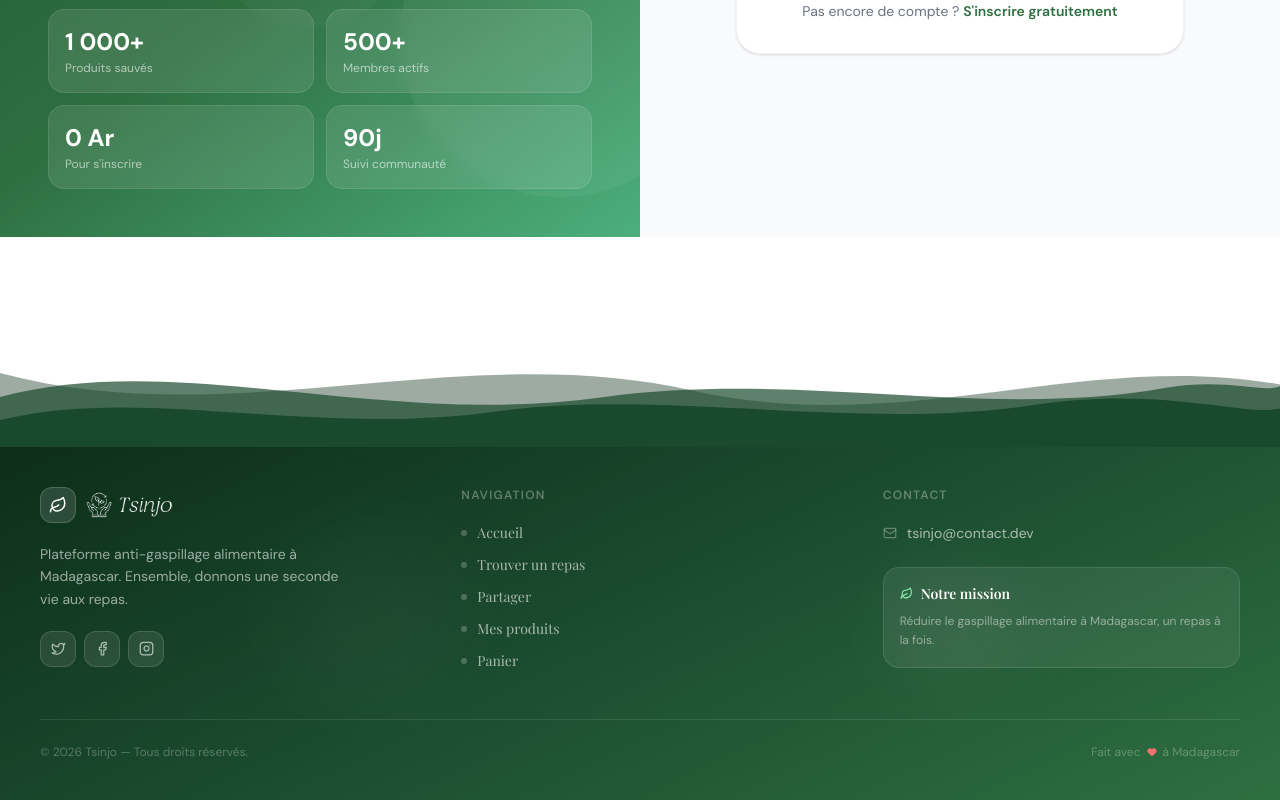
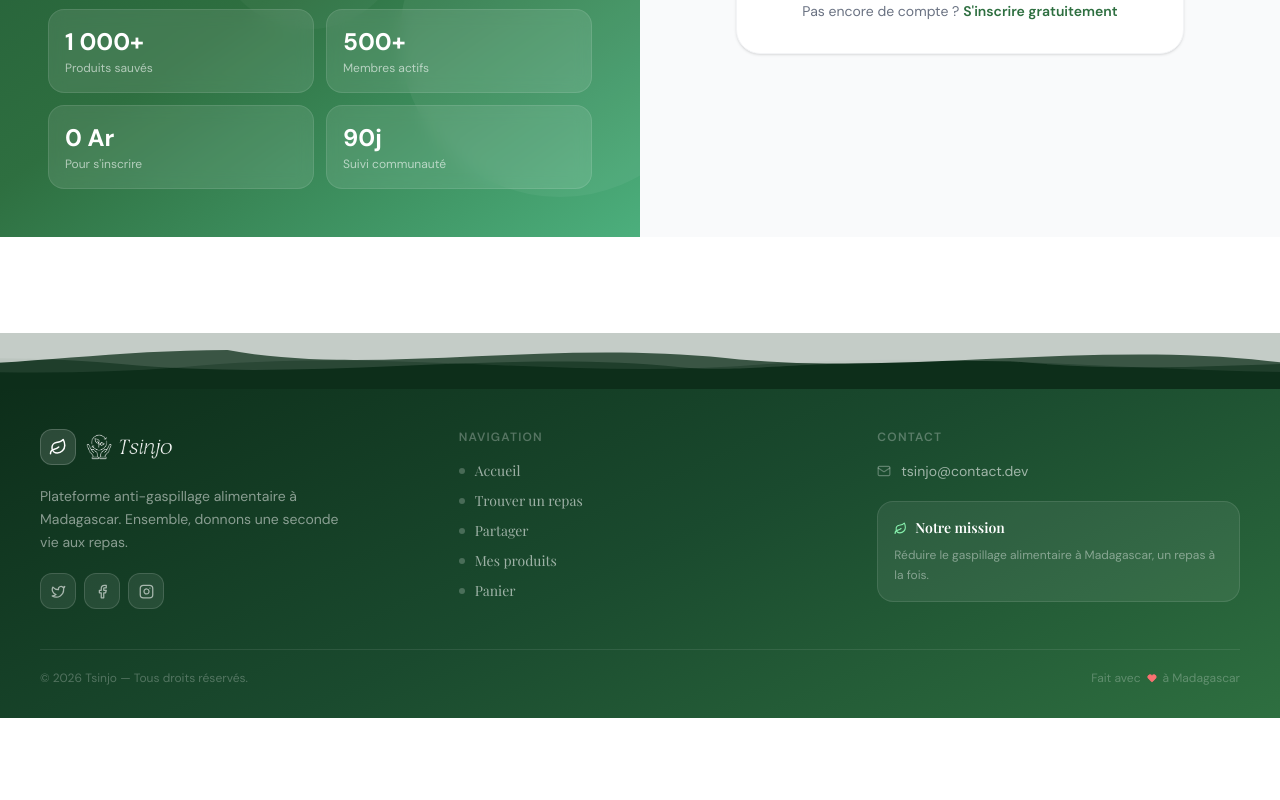
Before and after one commit to ItokianaRAKT/anti-gaspillage, a React (Vite) app: page /login in a window 1280 px wide. Shown: the part 563-1363 px from the top of the page. After the commit the page ends 1281 px from the top, so only its background shows below. Built offline with nearby package versions, Linux system fonts and the light colour scheme; no server answers.

Commit message:
toFix:please just review and don't yet push in prod

```diff
--- a/src/components/features/footer.tsx
+++ b/src/components/features/footer.tsx
@@ -1,11 +1,9 @@
 /**
- * Footer — Redesign "Mountain Waves"
- * - Vagues SVG superposées (3 couches) pour l'effet de profondeur
- * - Fond dégradé vert profond → vert (identité couleur du projet)
- * - Logo inversé (blanc) sur fond sombre
- * - Liens navigation avec points décoratifs
- * - Réseaux sociaux avec hover glassmorphism
- * - Copyright avec icône Heart
+ * Footer — Mountain Waves v2
+ * - Vagues SVG EN HAUT animées (3 couches comme le Navbar)
+ * - Hauteur réduite / plus aérée
+ * - Animations waveScroll identiques au Navbar
+ * - Liens et contenu inchangés
  */
 
 import logo from "../../assets/logo/logo-dark-transparent.png";
@@ -41,94 +39,117 @@ const Footer = () => {
 
   return (
     <footer className="relative mt-24 w-full overflow-hidden">
-      {/* ───────────────────────────────────────────────────
-          VAGUES SVG — transition blanc → fond vert sombre
-          3 couches superposées pour l'effet "montagne"
-      ─────────────────────────────────────────────────── */}
+      {/* ════════════════════════════════════════
+          VAGUES ANIMÉES EN HAUT — identiques au Navbar
+          Transition : blanc → vert sombre
+      ════════════════════════════════════════ */}
       <div
-        className="w-full overflow-hidden leading-none"
-        style={{ background: "white" }}
+        style={{
+          backgroundColor: "#0d2e1a",
+          lineHeight: 0,
+          overflow: "hidden",
+        }}
       >
+        <style>{`
+          @keyframes waveScrollFooter {
+            from { transform: translateX(0); }
+            to   { transform: translateX(-50%); }
+          }
+        `}</style>
+
+        <div style={{ position: "relative", height: "56px" }}>
+          {/* Couche 3 — lente, arrière-plan */}
           <svg
-          viewBox="0 0 1440 130"
-          xmlns="http://www.w3.org/2000/svg"
-          className="w-full block"
+            viewBox="0 0 2880 72"
             preserveAspectRatio="none"
-          style={{ display: "block", marginBottom: "-2px" }}
+            style={{
+              position: "absolute",
+              top: 0,
+              left: 0,
+              width: "200%",
+              height: "100%",
+              animation: "waveScrollFooter 14s linear infinite",
+            }}
           >
-          {/* Couche 1 — la plus loin, teinte la plus claire */}
             <path
-            d="M0,45 C260,115 520,5 780,65 C1020,118 1220,18 1440,58 L1440,130 L0,130 Z"
-            fill="#0d2e1a"
-            fillOpacity="0.40"
+              d="M0,52 C260,18 520,68 780,44 C1020,18 1220,62 1440,40
+                 C1700,18 1960,68 2220,44 C2460,18 2660,62 2880,40
+                 L2880,0 L0,0 Z"
+              fill="white"
+              fillOpacity="0.08"
             />
-          {/* Couche 2 — milieu */}
+          </svg>
+
+          {/* Couche 2 — vitesse moyenne, sens inverse */}
+          <svg
+            viewBox="0 0 2880 72"
+            preserveAspectRatio="none"
+            style={{
+              position: "absolute",
+              top: 0,
+              left: 0,
+              width: "200%",
+              height: "100%",
+              animation: "waveScrollFooter 9s linear infinite reverse",
+            }}
+          >
             <path
-            d="M0,72 C200,18 430,108 680,72 C900,42 1110,98 1310,62 C1380,50 1420,68 1440,60 L1440,130 L0,130 Z"
-            fill="#1a4a2e"
+              d="M0,36 C200,62 430,14 680,40 C900,64 1110,20 1310,44
+                 C1380,52 1440,34 1680,36 C1900,62 2130,14 2380,40
+                 C2600,64 2810,20 2880,44 L2880,0 L0,0 Z"
+              fill="white"
+              fillOpacity="0.12"
+            />
+          </svg>
+
+          {/* Couche 1 — rapide, premier plan, plus opaque */}
+          <svg
+            viewBox="0 0 2880 72"
+            preserveAspectRatio="none"
+            style={{
+              position: "absolute",
+              top: 0,
+              left: 0,
+              width: "200%",
+              height: "100%",
+              animation: "waveScrollFooter 6s linear infinite",
+            }}
+          >
+            <path
+              d="M0,22 C160,56 350,8 560,32 C750,56 970,10 1170,36
+                 C1310,54 1440,22 1600,22 C1760,56 1950,8 2160,32
+                 C2350,56 2570,10 2770,36 C2910,54 2880,22 2880,22
+                 L2880,0 L0,0 Z"
+              fill="white"
               fillOpacity="0.70"
-          />
-          {/* Couche 3 — premier plan, opaque */}
-          <path
-            d="M0,98 C160,58 350,118 560,88 C750,62 970,112 1170,80 C1310,60 1400,94 1440,85 L1440,130 L0,130 Z"
-            fill="#1a4a2e"
-            fillOpacity="1"
             />
           </svg>
         </div>
+      </div>
 
-      {/* ───────────────────────────────────────────────────
-          FOND SOMBRE + CONTENU
-      ─────────────────────────────────────────────────── */}
+      {/* ════════════════════════════════════════
+          FOND + CONTENU
+      ════════════════════════════════════════ */}
       <div
-        className="relative w-full"
         style={{
           background:
-            "linear-gradient(155deg, #0d2e1a 0%, #1a4a2e 45%, #2E6F40 100%)",
+            "linear-gradient(155deg, #0d2e1a 0%, #1a4a2e 50%, #2E6F40 100%)",
         }}
       >
-        {/* Cercles décoratifs flous en arrière-plan */}
-        <div
-          className="absolute rounded-full pointer-events-none"
-          style={{
-            width: "280px",
-            height: "280px",
-            top: "8%",
-            left: "18%",
-            background:
-              "radial-gradient(circle, rgba(255,255,255,0.04) 0%, transparent 70%)",
-            filter: "blur(40px)",
-          }}
-        />
-        <div
-          className="absolute rounded-full pointer-events-none"
-          style={{
-            width: "200px",
-            height: "200px",
-            bottom: "20%",
-            right: "18%",
-            background:
-              "radial-gradient(circle, rgba(255,255,255,0.06) 0%, transparent 70%)",
-            filter: "blur(32px)",
-          }}
-        />
-
-        {/* ── Grille contenu ── */}
-        <div className="relative z-10 max-w-7xl mx-auto px-6 md:px-10 pt-10 pb-10">
-          <div className="grid grid-cols-1 md:grid-cols-3 gap-12 md:gap-16 mb-12">
-            {/* Colonne 1 : logo + tagline + réseaux sociaux */}
+        <div className="relative z-10 max-w-7xl mx-auto px-6 md:px-10 pt-10 pb-8">
+          <div className="grid grid-cols-1 md:grid-cols-3 gap-10 md:gap-14 mb-10">
+            {/* Colonne 1 — Logo + réseaux */}
             <div className="flex flex-col gap-5">
               <div className="flex items-center gap-2.5">
                 <div
-                  className="w-9 h-9 rounded-xl flex items-center justify-center border"
+                  className="w-9 h-9 rounded-xl flex items-center justify-center"
                   style={{
                     background: "rgba(255,255,255,0.12)",
-                    borderColor: "rgba(255,255,255,0.18)",
+                    border: "1px solid rgba(255,255,255,0.18)",
                   }}
                 >
                   <Leaf size={18} className="text-white" />
                 </div>
-                {/* Logo blanc par filtre CSS */}
                 <img
                   src={logo}
                   alt="Logo Tsinjo"
@@ -136,16 +157,13 @@ const Footer = () => {
                   style={{ filter: "brightness(0) invert(1)" }}
                 />
               </div>
-
               <p
                 className="text-sm font-contenu leading-relaxed max-w-xs"
-                style={{ color: "rgba(255,255,255,0.58)" }}
+                style={{ color: "rgba(255,255,255,0.50)" }}
               >
                 Plateforme anti-gaspillage alimentaire à Madagascar. Ensemble,
                 donnons une seconde vie aux repas.
               </p>
-
-              {/* Réseaux sociaux */}
               <div className="flex items-center gap-2">
                 {socialLinks.map(({ icon: Icon, href, label }) => (
                   <a
@@ -154,22 +172,11 @@ const Footer = () => {
                     aria-label={label}
                     target="_blank"
                     rel="noopener noreferrer"
-                    className="w-9 h-9 rounded-xl flex items-center justify-center transition-all duration-200"
+                    className="w-9 h-9 rounded-xl flex items-center justify-center transition-all duration-200 hover:scale-105 hover:bg-white/15"
                     style={{
-                      background: "rgba(255,255,255,0.09)",
+                      background: "rgba(255,255,255,0.08)",
                       border: "1px solid rgba(255,255,255,0.14)",
-                      color: "rgba(255,255,255,0.62)",
-                    }}
-                    onMouseEnter={(e) => {
-                      (e.currentTarget as HTMLElement).style.background =
-                        "rgba(255,255,255,0.18)";
-                      (e.currentTarget as HTMLElement).style.color = "white";
-                    }}
-                    onMouseLeave={(e) => {
-                      (e.currentTarget as HTMLElement).style.background =
-                        "rgba(255,255,255,0.09)";
-                      (e.currentTarget as HTMLElement).style.color =
-                        "rgba(255,255,255,0.62)";
+                      color: "rgba(255,255,255,0.60)",
                     }}
                   >
                     <Icon size={15} />
@@ -178,27 +185,27 @@ const Footer = () => {
               </div>
             </div>
 
-            {/* Colonne 2 : navigation */}
+            {/* Colonne 2 — Navigation */}
             <div>
               <p
-                className="text-xs font-semibold uppercase tracking-widest mb-5 font-contenu"
-                style={{ color: "rgba(255,255,255,0.32)" }}
+                className="text-xs font-semibold uppercase tracking-widest mb-4 font-contenu"
+                style={{ color: "rgba(255,255,255,0.28)" }}
               >
                 Navigation
               </p>
-              <div className="flex flex-col gap-3">
+              <div className="flex flex-col gap-2.5">
                 {navLinks.map((link) => (
                   <Link
                     key={link.to}
                     to={link.to}
                     className="text-sm font-titre transition-colors duration-200 flex items-center gap-2.5 group"
-                    style={{ color: "rgba(255,255,255,0.62)" }}
+                    style={{ color: "rgba(255,255,255,0.58)" }}
                   >
                     <span
-                      className="w-1.5 h-1.5 rounded-full shrink-0 transition-colors duration-200"
+                      className="w-1.5 h-1.5 rounded-full shrink-0 transition-all duration-200 group-hover:scale-150"
                       style={{ background: "rgba(255,255,255,0.22)" }}
                     />
-                    <span className="group-hover:text-white transition-colors">
+                    <span className="group-hover:text-white transition-colors duration-200">
                       {link.label}
                     </span>
                   </Link>
@@ -206,29 +213,22 @@ const Footer = () => {
               </div>
             </div>
 
-            {/* Colonne 3 : contact + carte mission */}
+            {/* Colonne 3 — Contact */}
             <div>
               <p
-                className="text-xs font-semibold uppercase tracking-widest mb-5 font-contenu"
-                style={{ color: "rgba(255,255,255,0.32)" }}
+                className="text-xs font-semibold uppercase tracking-widest mb-4 font-contenu"
+                style={{ color: "rgba(255,255,255,0.28)" }}
               >
                 Contact
               </p>
-
               <a
                 href="mailto:tsinjo@contact.dev"
-                className="flex items-center gap-2.5 text-sm transition-colors duration-200 mb-6"
-                style={{ color: "rgba(255,255,255,0.62)" }}
+                className="flex items-center gap-2.5 text-sm mb-5 transition-colors duration-200 hover:text-white"
+                style={{ color: "rgba(255,255,255,0.58)" }}
               >
-                <Mail
-                  size={14}
-                  className="shrink-0"
-                  style={{ color: "rgba(255,255,255,0.32)" }}
-                />
+                <Mail size={14} style={{ color: "rgba(255,255,255,0.30)" }} />
                 tsinjo@contact.dev
               </a>
-
-              {/* Carte mission */}
               <div
                 className="rounded-2xl p-4"
                 style={{
@@ -244,7 +244,7 @@ const Footer = () => {
                 </div>
                 <p
                   className="text-xs font-contenu leading-relaxed"
-                  style={{ color: "rgba(255,255,255,0.48)" }}
+                  style={{ color: "rgba(255,255,255,0.42)" }}
                 >
                   Réduire le gaspillage alimentaire à Madagascar, un repas à la
                   fois.
@@ -255,18 +255,18 @@ const Footer = () => {
 
           {/* Copyright */}
           <div
-            className="pt-6 flex flex-col sm:flex-row items-center justify-between gap-3"
-            style={{ borderTop: "1px solid rgba(255,255,255,0.10)" }}
+            className="pt-5 flex flex-col sm:flex-row items-center justify-between gap-3"
+            style={{ borderTop: "1px solid rgba(255,255,255,0.09)" }}
           >
             <p
               className="text-xs font-contenu"
-              style={{ color: "rgba(255,255,255,0.28)" }}
+              style={{ color: "rgba(255,255,255,0.26)" }}
             >
               © 2026 Tsinjo — Tous droits réservés.
             </p>
             <p
               className="text-xs font-contenu flex items-center gap-1.5"
-              style={{ color: "rgba(255,255,255,0.28)" }}
+              style={{ color: "rgba(255,255,255,0.26)" }}
             >
               Fait avec{" "}
               <Heart size={10} style={{ color: "#f87171", fill: "#f87171" }} />{" "}
```
Lines whose indentation alone changed are shown as unchanged.
